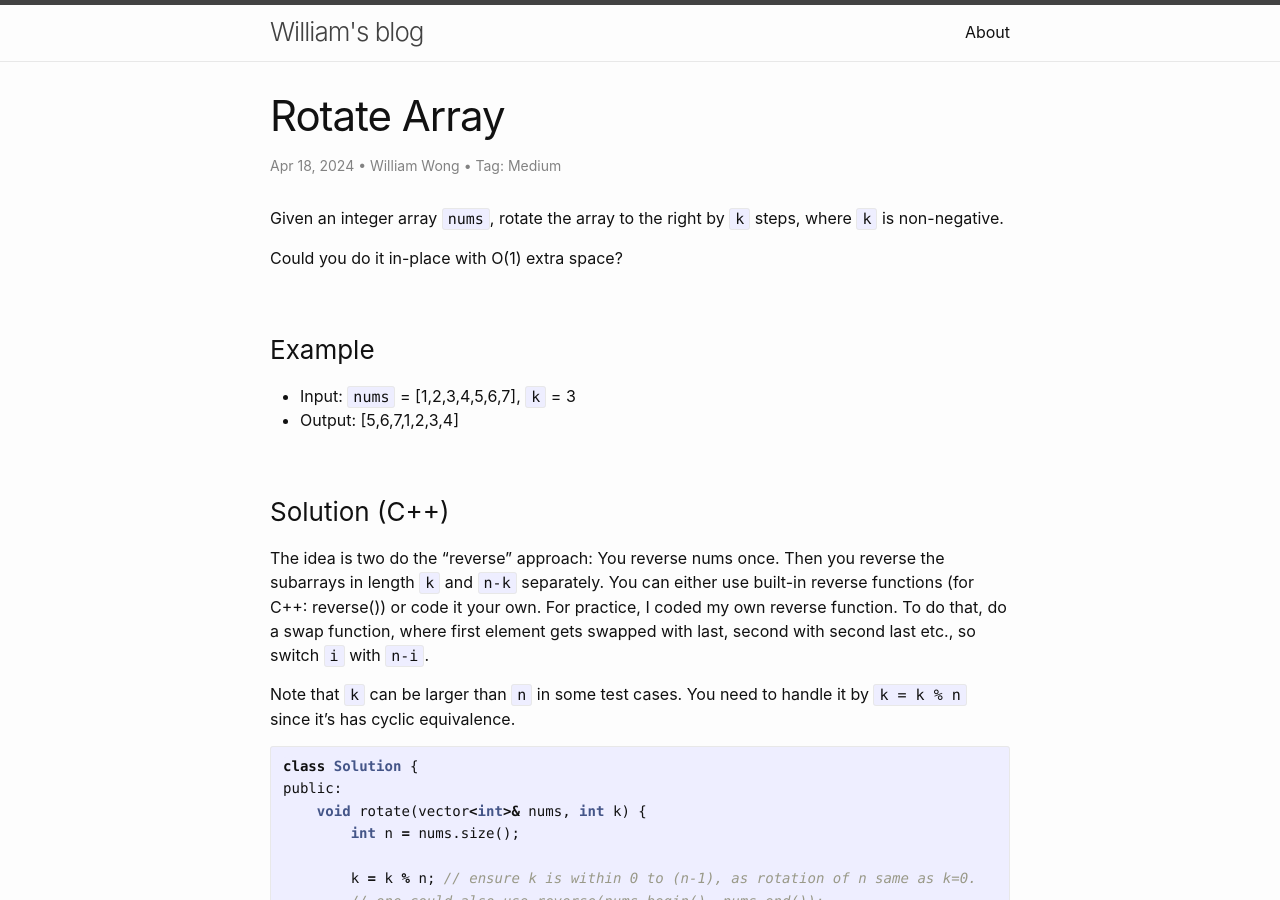
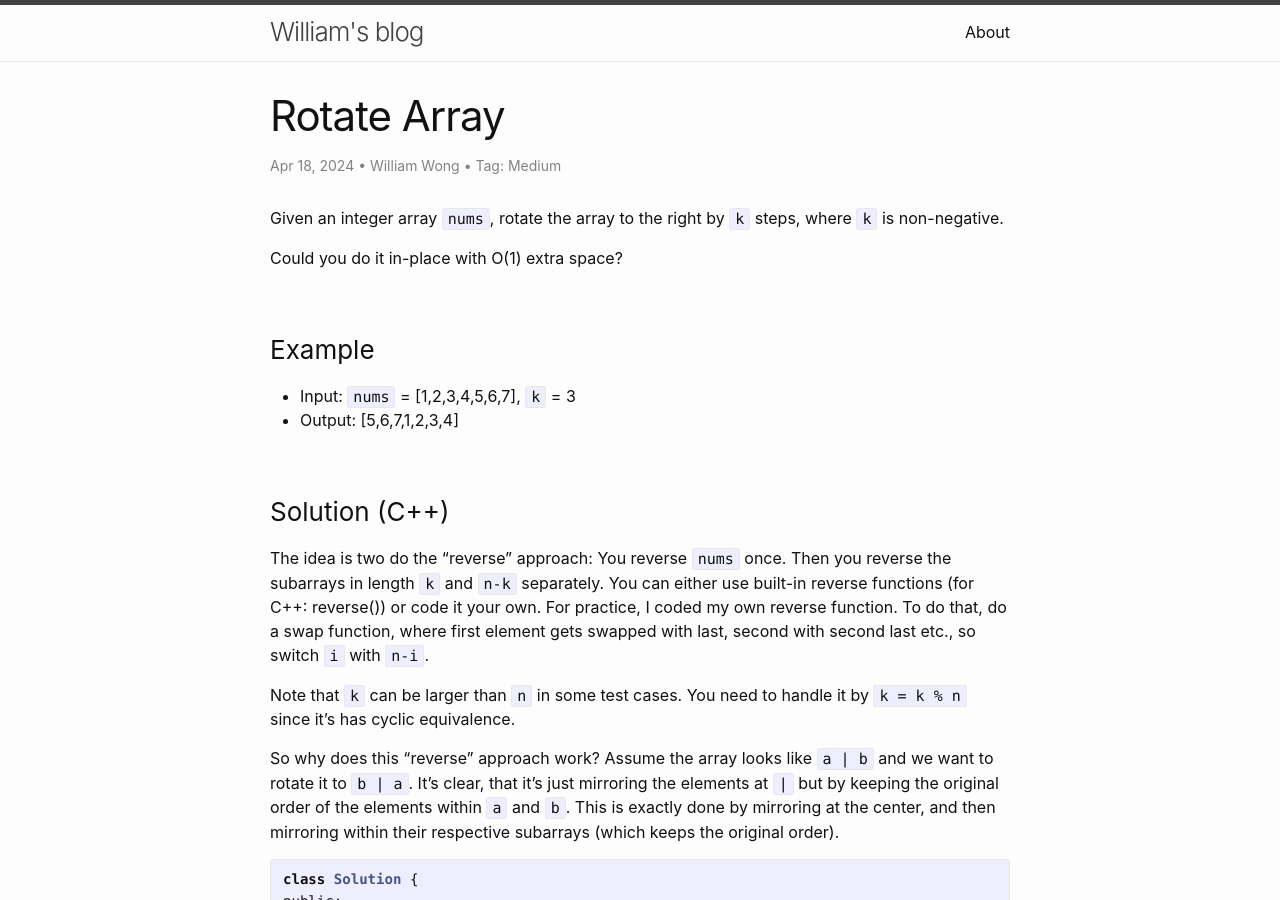
Before and after one commit to wongwil/wongwil.github.io, a Jekyll site: the page built from _posts/2024-04-18-rotate-array.md, in a window 1280 px wide and 900 px high. Built offline with Jekyll 4.4.1, drawn with Linux system fonts in a browser that asks for light colours; comment, search, counter and statistics services are not loaded.

Commit message:
rotate array

````diff
--- a/_posts/2024-04-18-rotate-array.md
+++ b/_posts/2024-04-18-rotate-array.md
@@ -14,11 +14,15 @@ Could you do it in-place with O(1) extra space?
 - Output: [5,6,7,1,2,3,4]
 
 ### Solution (C++)
-The idea is two do the "reverse" approach: You reverse nums once. Then you reverse the subarrays in length `k` and `n-k` separately.
+The idea is two do the "reverse" approach: You reverse `nums` once. Then you reverse the subarrays in length `k` and `n-k` separately.
 You can either use built-in reverse functions (for C++: reverse()) or code it your own. For practice, I coded my own reverse function.
 To do that, do a swap function, where first element gets swapped with last, second with second last etc., so switch `i` with `n-i`.
 
 Note that `k` can be larger than `n` in some test cases. You need to handle it by `k = k % n` since it's has cyclic equivalence.
+
+So why does this "reverse" approach work? Assume the array looks like `a | b` and we want to rotate it to `b | a`. It's clear, that it's just mirroring the
+elements at `|` but by keeping the original order of the elements within `a` and `b`. This is exactly done by mirroring at the center, and then
+mirroring within their respective subarrays (which keeps the original order).
 
 ```c++
 class Solution {
````
Also changed, not shown: _posts/2024-04-18-remove-element.md (+2 -1 lines).
